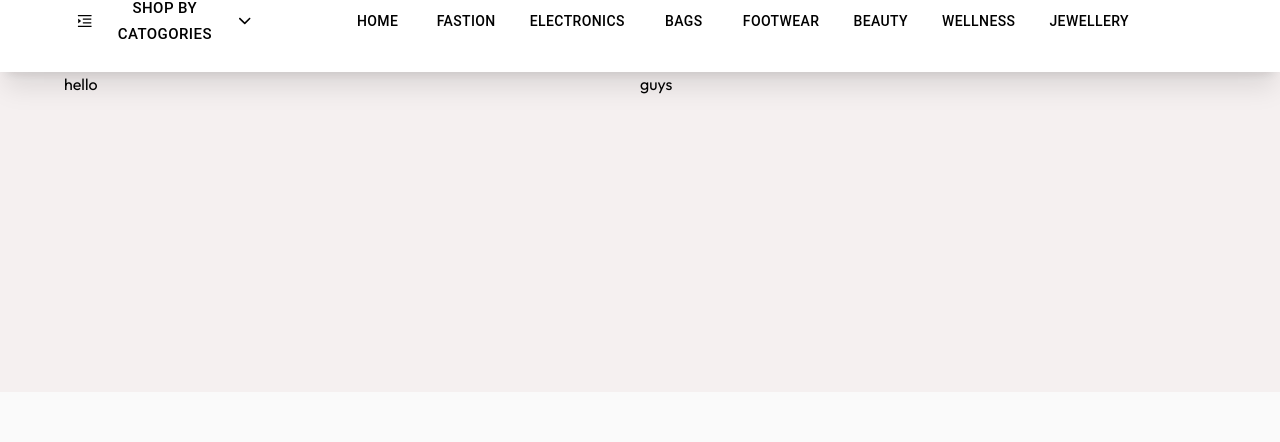
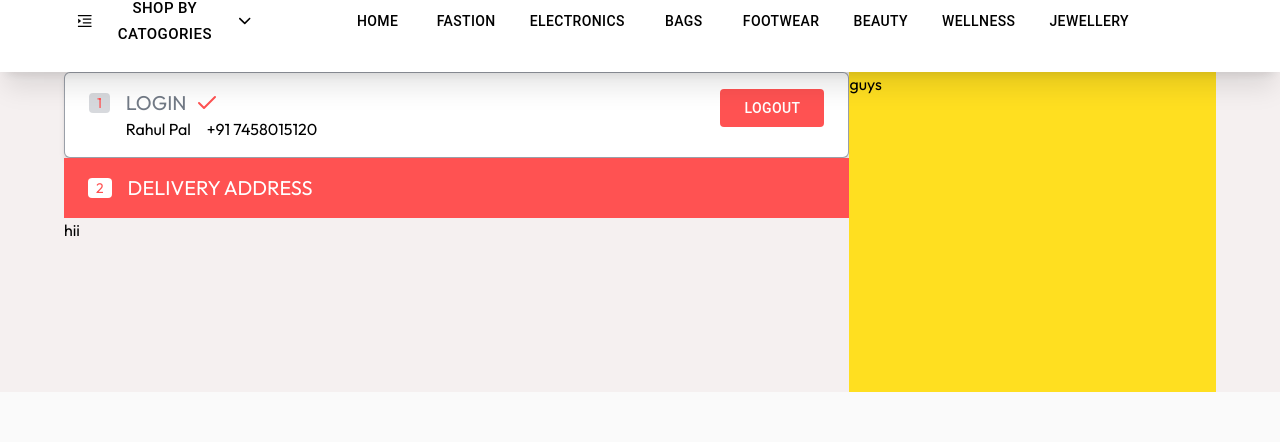
Before and after one commit to Raahul423/react-node-ecommerce, a React (Vite) app in the folder Frontend/: page /checkout in a window 1280 px wide. Shown: the part 330-772 px from the top of the page. Built offline with nearby package versions, Linux system fonts and the light colour scheme; a web font is replaced by a local one.

Commit message:
adding some new files in Checkout page

```diff
--- a/Frontend/src/Components/Checkout/CheckoutComponent.jsx
+++ b/Frontend/src/Components/Checkout/CheckoutComponent.jsx
@@ -1,13 +1,16 @@
 import React from 'react'
+import Checklogin from './SubCheckout/Checklogin'
+import Delivery from './SubCheckout/Delivery'
 
 const CheckoutComponent = () => {
     return (
         <section className='bg-red my-container h-80 flex w-full'>
-            <div className='col1 w-[50%]'>
-                hello
+            <div className='col1 w-[75%]'>
+                <Checklogin/>
+                <Delivery/>
             </div>
 
-            <div className='col2 w-[50%]'>
+            <div className='col2 w-[35%] bg-yellow-300'>
                 guys
             </div>
         </section>
--- /dev/null
+++ b/Frontend/src/Components/Checkout/SubCheckout/Checklogin.jsx
@@ -0,0 +1,34 @@
+import { Button } from '@mui/material'
+import { Check } from 'lucide-react'
+import React from 'react'
+
+const Checklogin = () => {
+    return (
+        <section className='border border-gray-700/50 rounded-md px-6 py-4 justify-between flex bg-white shadow-md'>
+            <div className='flex gap-4'>
+                <div>
+                    <p className='px-2 bg-gray-700/20 rounded-sm text-primary !text-sm mt-1'>1</p>
+                </div>
+                <div>
+                    <div className='flex items-center gap-2'>
+                        <h1 className='!text-xl text-gray-700/70'>LOGIN</h1>
+                        <Check className='text-primary' />
+                    </div>
+
+                    <div className='flex gap-4'>
+                        <p>Rahul Pal</p>
+                        <p>+91 7458015120</p>
+                    </div>
+                </div>
+            </div>
+
+            <div>
+                <Button className=' !px-6 !text-white !bg-primary hover:!bg-black'>
+                    LOGOUT
+                </Button>
+            </div>
+        </section>
+    )
+}
+
+export default Checklogin
--- /dev/null
+++ b/Frontend/src/Components/Checkout/SubCheckout/Delivery.jsx
@@ -0,0 +1,28 @@
+import React from 'react'
+
+const Delivery = () => {
+    return (
+        <section>
+            <section className='delivery-section overflow-hidden'>
+                <div className='flex items-center gap-4 bg-primary px-6 py-4'>
+                    <p className='px-2  bg-white rounded-sm text-primary !text-sm'>2</p>
+                    <h1 className='uppercase !text-xl !text-white'>Delivery Address</h1>
+                </div>
+
+                <div>
+                    hii
+                </div>
+            </section>
+
+
+            <section className='form-address-section'>
+
+            </section>
+
+
+
+        </section>
+    )
+}
+
+export default Delivery
```
Also changed, not shown: Frontend/src/index.css (line endings or trailing spaces).
